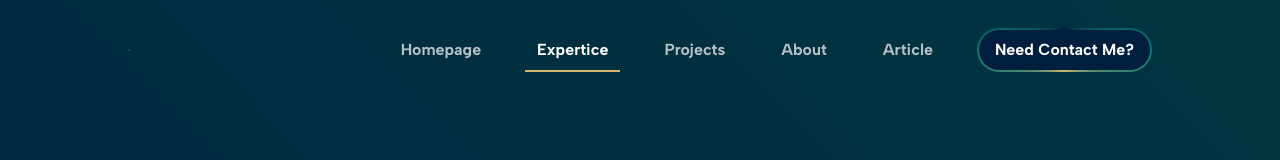
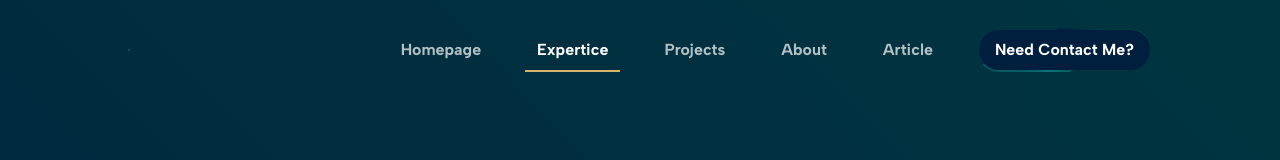
Before and after one commit to herlanmustopa/portofolio, a Next.js app: page / in a window 1280 px wide. Shown: the top 160 px of the page. Built offline with nearby package versions, Linux system fonts and the light colour scheme; a web font is replaced by a local one.

Commit message:
add animations

```diff
--- a/components/organisms/navbar.tsx
+++ b/components/organisms/navbar.tsx
@@ -145,18 +145,43 @@ const Navbar = () => {
                     </li>
                   ))}
                   <li>
-                    <div className="animated-border-container group">
+                    <motion.div
+                      whileHover={{ scale: 1.05 }}
+                      whileTap={{ scale: 0.95 }}
+                      transition={{
+                        type: "spring",
+                        stiffness: 400,
+                        damping: 17,
+                      }}
+                      className="rounded-full"
+                    >
+                      <div className="relative rounded-full p-[2px] overflow-hidden group cursor-pointer">
+                        <motion.div
+                          className="absolute inset-0 w-full h-full -z-10"
+                          style={{
+                            background:
+                              "conic-gradient(from 180deg at 50% 50%, #001f3f, #004040, #0b7373, #001f3f)",
+                          }}
+                          animate={{ rotate: 360 }}
+                          transition={{
+                            duration: 4,
+                            repeat: Infinity,
+                            ease: "linear",
+                          }}
+                        />
                         <div
                           className={cn(
-                          "animated-border-content",
+                            "relative z-10 h-full w-full rounded-full px-4 py-2 font-bold transition-colors duration-300",
+                            // 2. Ubah efek hover menjadi transparan
                             scroll
-                            ? "bg-primary text-green group-hover:bg-primary/90"
-                            : "bg-navy text-white group-hover:bg-navy/90"
+                              ? "bg-primary text-green "
+                              : "bg-navy text-white "
                           )}
                         >
                           Need Contact Me?
                         </div>
                       </div>
+                    </motion.div>
                   </li>
                 </ul>
               </div>
```
Lines whose indentation alone changed are shown as unchanged.
